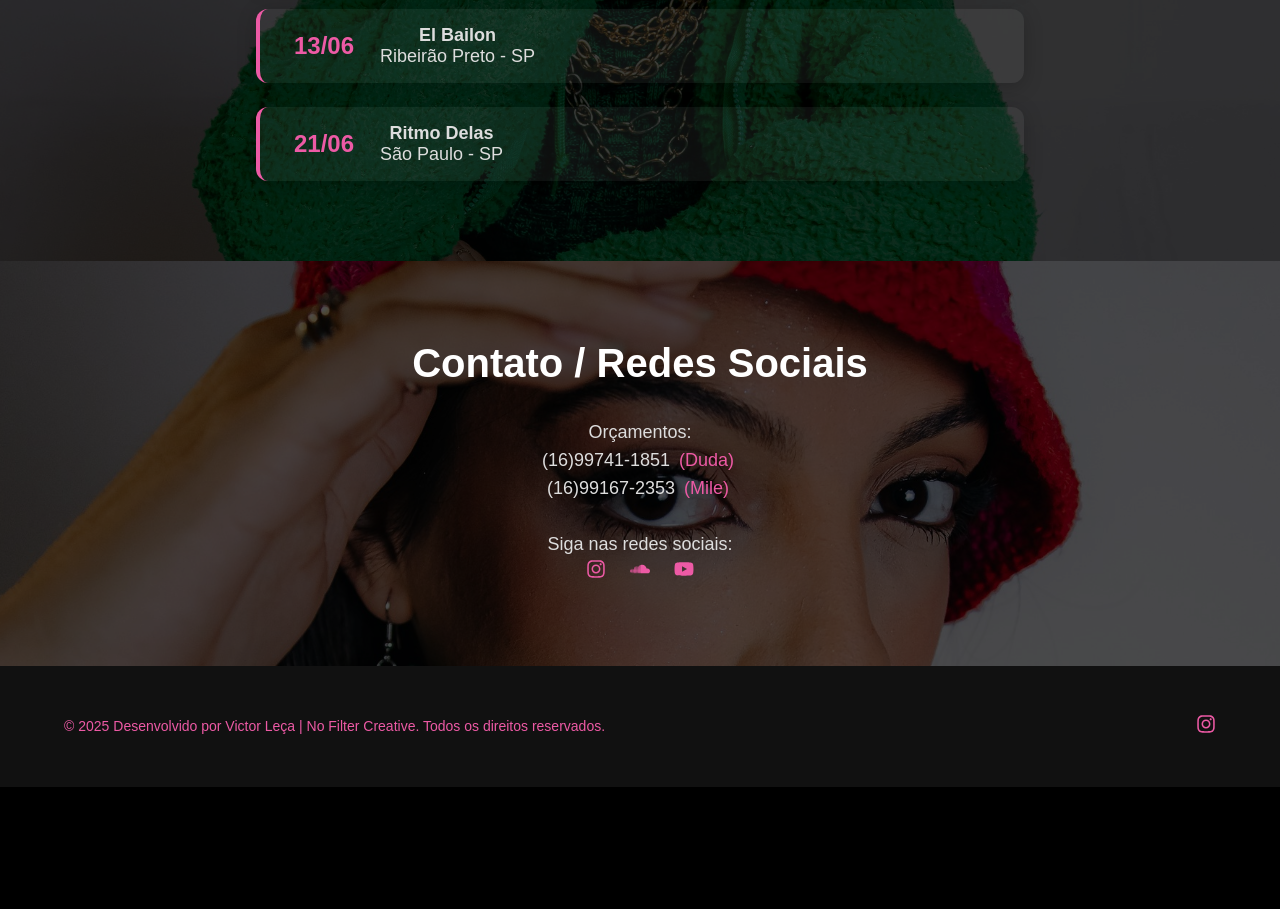
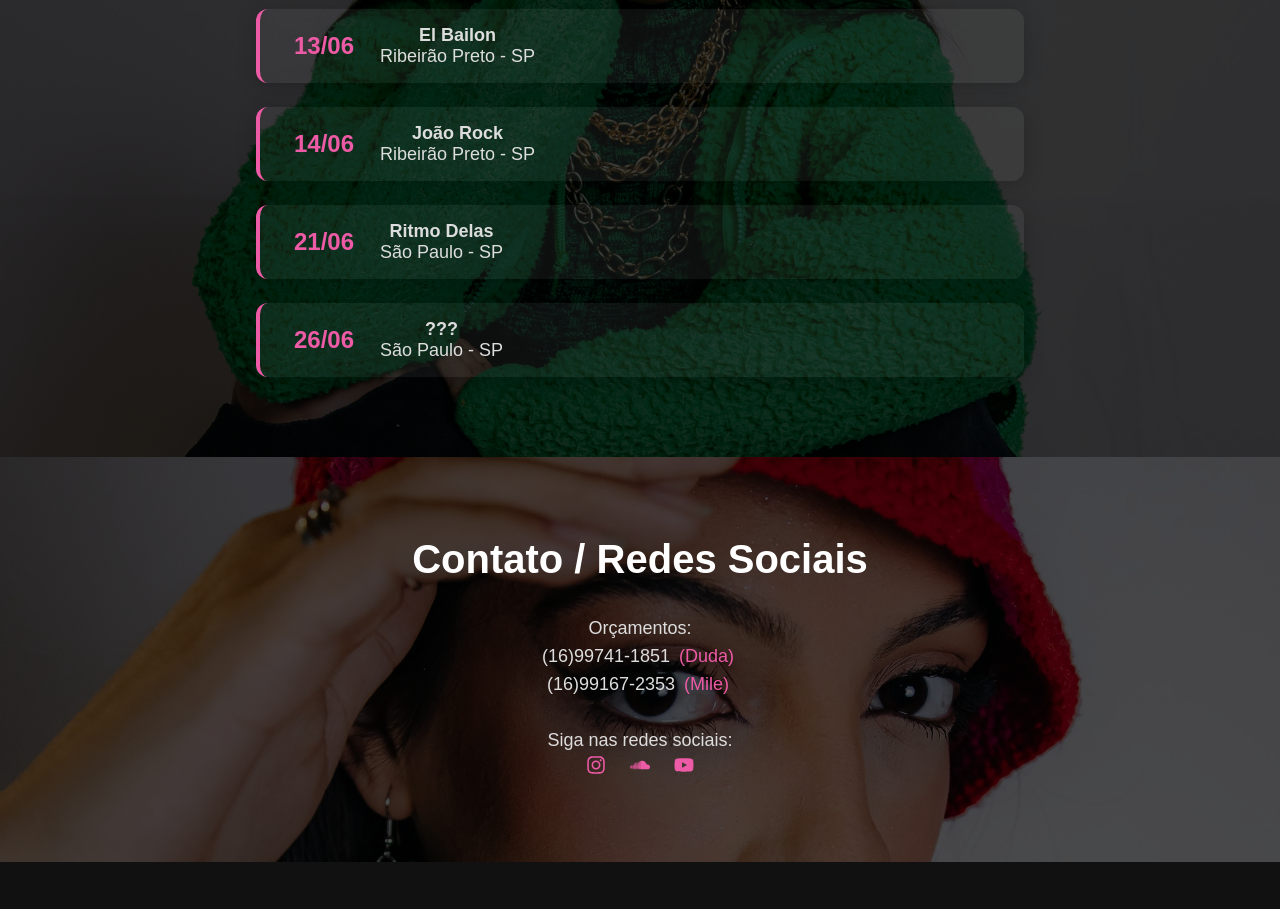
Before and after one commit to vLecaBR/djfranzoni-portfolio, a React (Create React App) app: page / in a window 1280 px wide. Shown: the part 2220-3129 px from the top of the page. Before the commit the page ends 3007 px from the top, so only its background shows below. Built offline with nearby package versions, Linux system fonts and the light colour scheme.

Commit message:
datas atualizas junho

```diff
--- a/src/Components/Events/index.jsx
+++ b/src/Components/Events/index.jsx
@@ -30,7 +30,9 @@ export default function Events() {
   const events = [
     { date: "07/06", name: "IntegraBio", local: "Alfenas - MG" },
     { date: "13/06", name: "El Bailon", local: "Ribeirão Preto - SP" },
+    { date: "14/06", name: "João Rock", local: "Ribeirão Preto - SP" },
     { date: "21/06", name: "Ritmo Delas", local: "São Paulo - SP" },
+    { date: "26/06", name: "???", local: "São Paulo - SP" },
   ];
 
   return (
```
